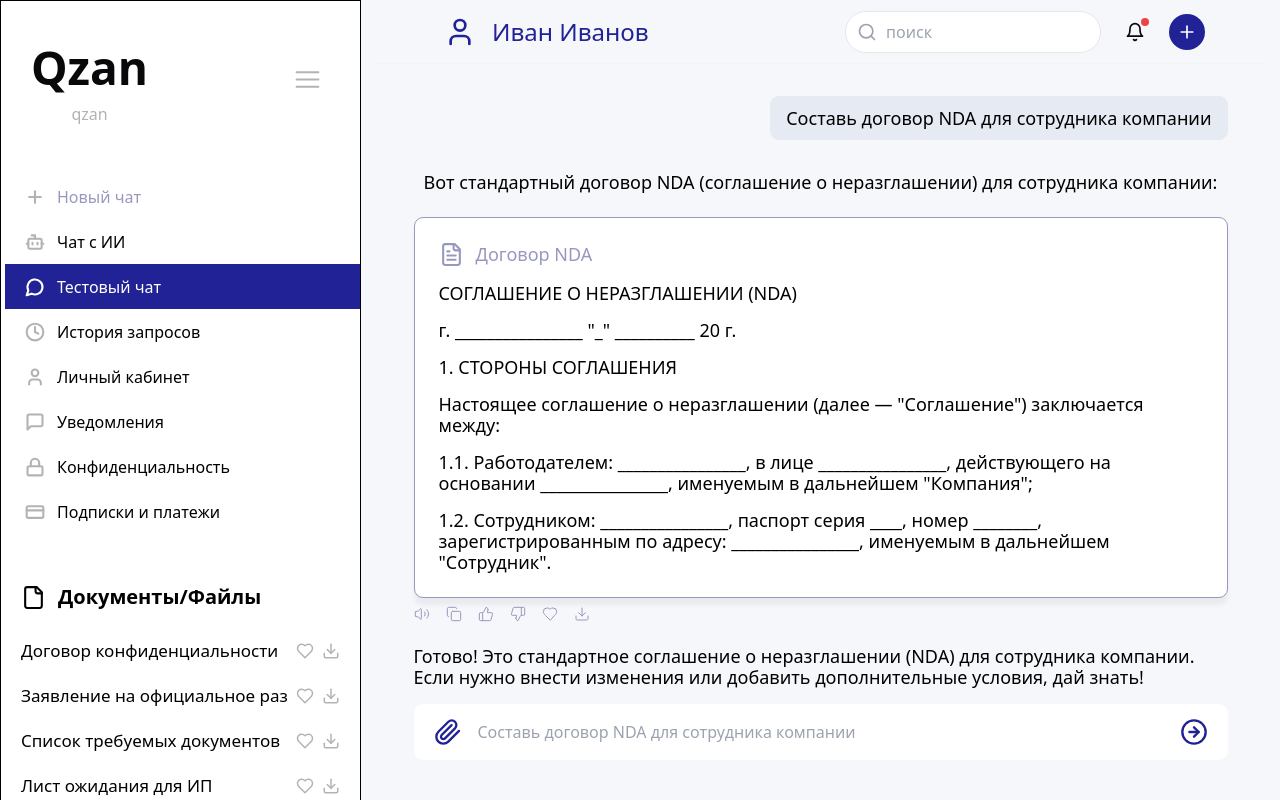
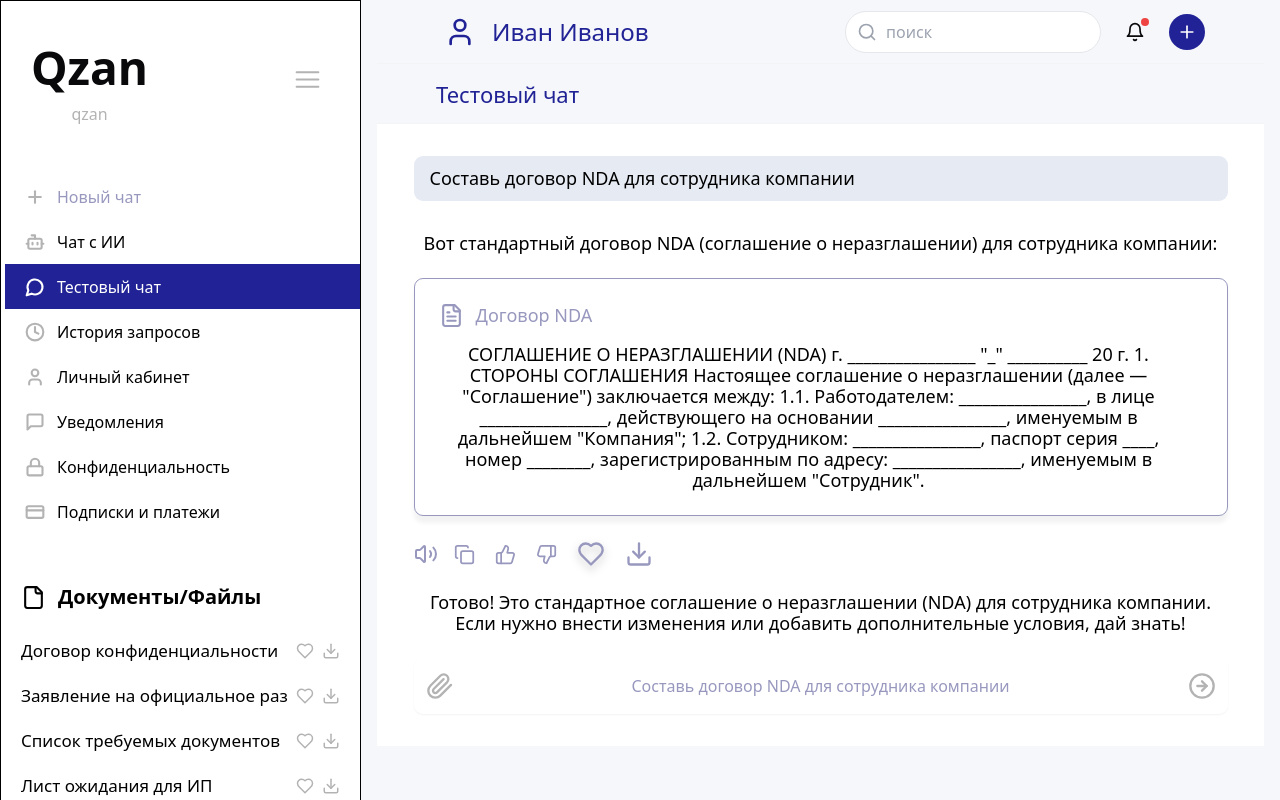
Before and after one commit to baltabekpro/qzan-01, a React (Vite) app: page /test-chat in a window 1280 px wide. Built offline with nearby package versions, Linux system fonts and the light colour scheme.

Commit message:
Reverted to edit edt-04704051-ba81-41d4-bed3-848cf63f7bb8: "Refactor page layout
Improve page layout to prevent scrollbars and ensure all content fits within a single viewport."

```diff
--- a/src/components/UserProfile.tsx
+++ b/src/components/UserProfile.tsx
@@ -28,27 +28,27 @@ export function UserProfile() {
       {/* Right Details Section */}
       <div className="w-[467px] h-[271px] bg-white">
       <div className="grid grid-cols-2 gap-x-12 gap-y-4 p-6">
-        <div className="justify-start">
+        <div>
         <p className="text-sm text-[#B3B3B3] mb-1">Пол</p>
         <p className="text-[#202295]">Мужской</p>
         </div>
-        <div className="justify-start">
+        <div>
         <p className="text-sm text-[#B3B3B3] mb-1">Адрес</p>
         <p className="text-[#202295]">Название 3/2</p>
         </div>
-        <div className="justify-start">
+        <div>
         <p className="text-sm text-[#B3B3B3] mb-1">Контакты</p>
         <p className="text-[#202295]">+8101238923</p>
         </div>
-        <div className="justify-start">
+        <div>
         <p className="text-sm text-[#B3B3B3] mb-1">ИП/ТОО</p>
         <p className="text-[#202295]">отсутствует</p>
         </div>
-        <div className="justify-start">
+        <div>
         <p className="text-sm text-[#B3B3B3] mb-1">Дата регистрации</p>
         <p className="text-[#202295]">11.12.2023</p>
         </div>
-        <div className="justify-start">
+        <div>
         <p className="text-sm text-[#B3B3B3] mb-1">Статус</p>
         <p className="text-[#202295]">активный</p>
         </div>
--- a/src/pages/NotFound.tsx
+++ b/src/pages/NotFound.tsx
@@ -16,9 +16,9 @@ const NotFound = () => {
     <div className="min-h-screen flex items-center justify-center bg-gray-100">
       <div className="text-center">
         <h1 className="text-4xl font-bold mb-4">404</h1>
-        <p className="text-xl text-gray-600 mb-4">оппа братуха погоди немого скоро будет</p>
+        <p className="text-xl text-gray-600 mb-4">Oops! Page not found</p>
         <a href="/" className="text-blue-500 hover:text-blue-700 underline">
-          на хату
+          Return to Home
         </a>
       </div>
     </div>
--- a/src/pages/TestChatPage.tsx
+++ b/src/pages/TestChatPage.tsx
@@ -3,78 +3,81 @@ import { Heart, Download, ThumbsUp, ThumbsDown, Copy, Volume2, FileText, ArrowRi
 export default function TestChatPage() {
   return (
     <>
+      {/* Breadcrumb */}
+      <div className="relative h-[60px] border-b border-gray-100 flex items-center">
+        <span className="ml-[59px] text-[22px] leading-[26px] text-[#202295]">
+          Тестовый чат
+        </span>
+      </div>
 
       {/* Main content */}
-      <div>
+      <div className="bg-white">
         <div className="max-w-[1440px] mx-auto px-4 py-8">
           <div className="w-full max-w-[814px] mx-auto">
             {/* User Query */}
-            <div className="mb-8 flex justify-end">
-              <div className="bg-[#E6EAF3] rounded-[9px] flex items-center px-4 py-3 w-fit">
-          <span className="text-[18px] text-black font-normal leading-[20px]">
-            Составь договор NDA для сотрудника компании
-          </span>
+            <div className="mb-8">
+              <div className="bg-[#E6EAF3] rounded-[9px] flex items-center px-4 py-3">
+                <span className="text-[18px] text-black font-normal leading-[21px]">
+                  Составь договор NDA для сотрудника компании
+                </span>
               </div>
             </div>
 
             {/* AI Response Text */}
-            <div className="mt-8 mb-6">
+            <div className="mb-6">
               <p className="font-roboto text-[18px] leading-[21px] text-black">
                 Вот стандартный договор NDA (соглашение о неразглашении) для сотрудника компании:
               </p>
             </div>
 
             {/* Document Container */}
-            <div className="w-[814px] p-6 bg-white border border-[#9898BF] shadow-[0px_7px_4px_rgba(0,0,0,0.05)] rounded-[9px] text-left">
+            <div className="mb-6 p-6 border border-[#9898BF] shadow-[0px_7px_4px_rgba(0,0,0,0.05)] rounded-[9px]">
               <div className="flex items-center gap-3 mb-4">
-              <FileText className="w-[25px] h-[25px] text-[#9898BF]" />
-              <span className="text-[18px] text-[#9898BF] leading-[21px]">Договор NDA</span>
+                <FileText className="w-[25px] h-[25px] text-[#9898BF]" />
+                <span className="text-[18px] text-[#9898BF] leading-[21px]">Договор NDA</span>
               </div>
               <div className="pr-6">
-              <div className="text-[18px] leading-[21px] text-black space-y-4">
-                <div className="mb-4">СОГЛАШЕНИЕ О НЕРАЗГЛАШЕНИИ (NDA)</div>
-                <div className="mb-4">г. ________________ "_" __________ 20 г.</div>
+                <p className="text-[18px] leading-[21px] text-black">
+                  СОГЛАШЕНИЕ О НЕРАЗГЛАШЕНИИ (NDA)
+                  г. ________________ "_" __________ 20 г.
 
-                <div className="mb-4">1. СТОРОНЫ СОГЛАШЕНИЯ</div>
-                <div className="mb-4">Настоящее соглашение о неразглашении (далее — "Соглашение") заключается между:</div>
+                  1. СТОРОНЫ СОГЛАШЕНИЯ
 
-                <div className="mb-4">1.1. Работодателем: ________________, в лице ________________,
-                действующего на основании ________________, именуемым в дальнейшем "Компания";</div>
-
-                <div className="mb-4">1.2. Сотрудником: ________________, паспорт серия ____,
-                номер ________, зарегистрированным по адресу: ________________,
-                именуемым в дальнейшем "Сотрудник".</div>
-              </div>
+                  Настоящее соглашение о неразглашении (далее — "Соглашение") заключается между:
+                  1.1. Работодателем: ________________, в лице ________________,
+                  действующего на основании ________________, именуемым в дальнейшем "Компания";
+                  1.2. Сотрудником: ________________, паспорт серия ____,
+                  номер ________, зарегистрированным по адресу: ________________,
+                  именуемым в дальнейшем "Сотрудник".
+                </p>
               </div>
             </div>
 
             {/* Action Buttons */}
-            <div className="mt-2 mb-6 flex items-center gap-4">
-              <Volume2 className="w-4 h-4 text-[#9898BF] stroke-[1.5]" />
-              <div className="flex items-center gap-[16px]">
-              <Copy className="w-4 h-4 text-[#9898BF] cursor-pointer hover:text-[#202295] stroke-[1.5]" />
-              <ThumbsUp className="w-4 h-4 text-[#9898BF] cursor-pointer hover:text-[#202295] stroke-[1.5]" />
-              <ThumbsDown className="w-4 h-4 text-[#9898BF] cursor-pointer hover:text-[#202295] stroke-[1.5]" />
-              <Heart className="w-4 h-4 text-[#9898BF] cursor-pointer hover:text-[#202295] stroke-[1.5]" />
-              <Download className="w-4 h-4 text-[#9898BF] cursor-pointer hover:text-[#202295] stroke-[1.5]" />
+            <div className="mb-6 flex items-center gap-4">
+              <Volume2 className="w-6 h-6 text-[#9898BF]" />
+              <div className="flex items-center gap-[20px]">
+                <Copy className="w-[21px] h-[21px] text-[#9898BF] cursor-pointer hover:text-[#202295]" />
+                <ThumbsUp className="w-[21px] h-[21px] text-[#9898BF] cursor-pointer hover:text-[#202295]" />
+                <ThumbsDown className="w-[21px] h-[21px] text-[#9898BF] cursor-pointer hover:text-[#202295]" />
+                <Heart className="w-7 h-7 text-[#9898BF] cursor-pointer hover:text-[#202295] filter drop-shadow-[0px_4px_4px_rgba(0,0,0,0.25)]" />
+                <Download className="w-7 h-7 text-[#9898BF] cursor-pointer hover:text-[#202295]" />
               </div>
             </div>
 
             {/* Response Message */}
-            <div className="mb-6 font-roboto text-[18px] leading-[21px] text-black text-left">
+            <div className="mb-6 font-roboto text-[18px] leading-[21px] text-black">
               Готово! Это стандартное соглашение о неразглашении (NDA) для сотрудника компании.
               Если нужно внести изменения или добавить дополнительные условия, дай знать!
             </div>
 
             {/* Input Box */}
-            <div className="absolute bottom-10 w-[814px] h-[56px] flex items-center bg-white rounded-[9px] px-3 mx-auto">
-              <PaperclipIcon className="w-[28px] h-[28px] text-[#202295] ml-2" />
-              <input
-              type="text"
-              placeholder="Составь договор NDA для сотрудника компании"
-              className="flex-1 h-full px-4 text-[16px] font-light text-[#9898BF] focus:outline-none font-roboto"
-              />
-              <ArrowRightCircle className="w-[28px] h-[28px] text-[#202295] mr-2" />
+            <div className="h-[56px] bg-white rounded-[9px] flex items-center px-3 gap-3 shadow-sm">
+              <PaperclipIcon className="w-7 h-7 text-[#B3B3B3]" />
+              <span className="text-[16px] text-[#9898BF] flex-1">
+                Составь договор NDA для сотрудника компании
+              </span>
+              <ArrowRightCircle className="w-7 h-7 text-[#B3B3B3]" />
             </div>
           </div>
         </div>
```
Also changed, not shown: src/pages/AIChatPage.tsx (+24 -19 lines).
